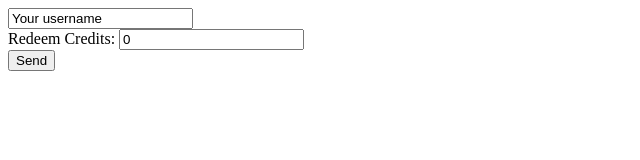
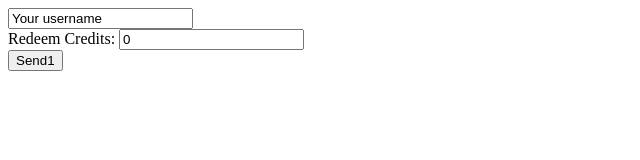
Before and after one commit to yaneshniljore/devsec_game, a website: page code-reviews-main/redeem-app/public/index.html in a window 1280 px wide. Shown: the full height of the page, 0-640 px from the left. Drawn offline with Linux system fonts and the light colour scheme.

Commit message:
Updated index.html

```diff
--- a/code-reviews-main/redeem-app/public/index.html
+++ b/code-reviews-main/redeem-app/public/index.html
@@ -11,7 +11,7 @@
                 <input id="credits" value="0">
             </div>
             <div>
-                <button id="sendButton">Send</button>
+                <button id="sendButton">Send1</button>
             </div>
         </form>
         <div id="statusText"></div>
```
